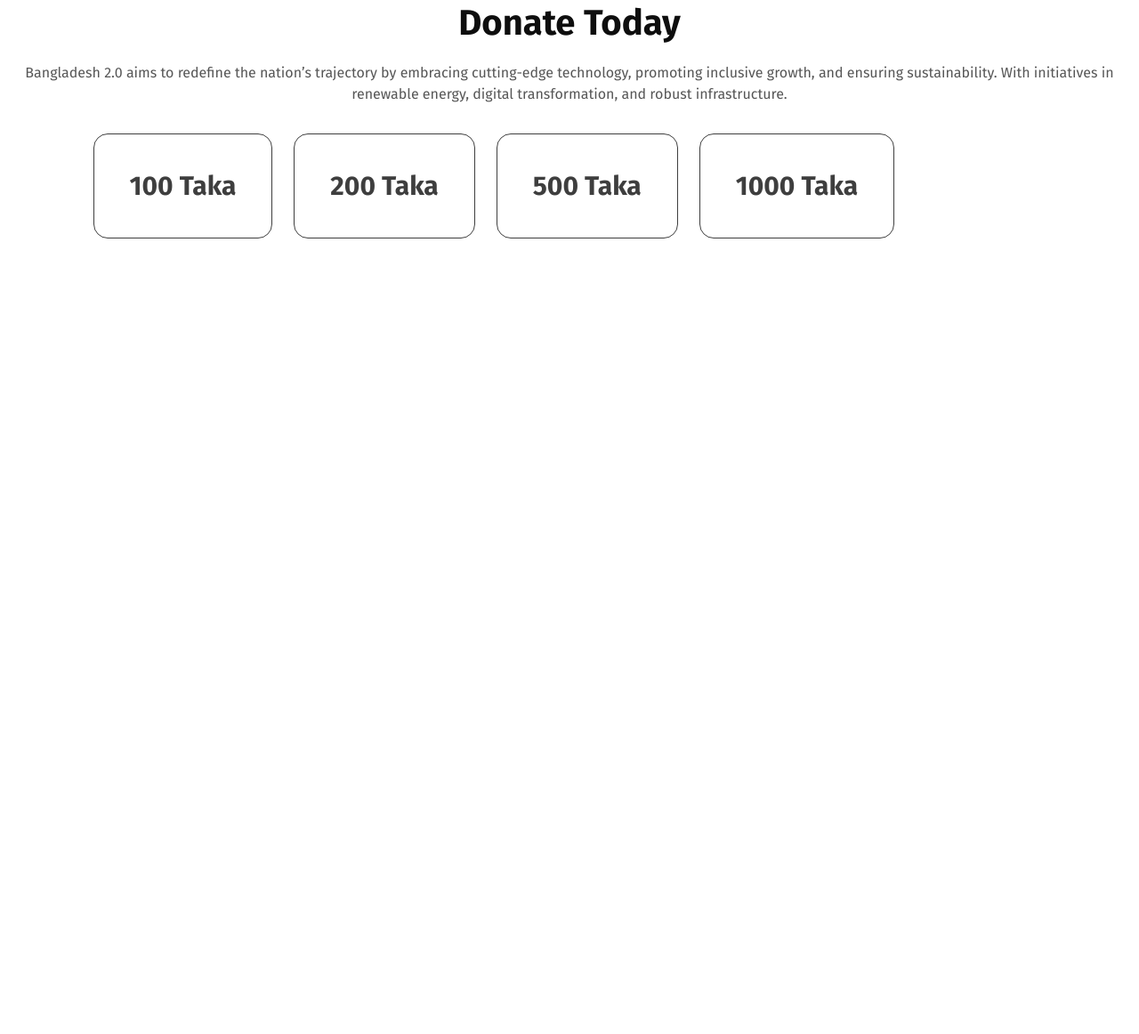
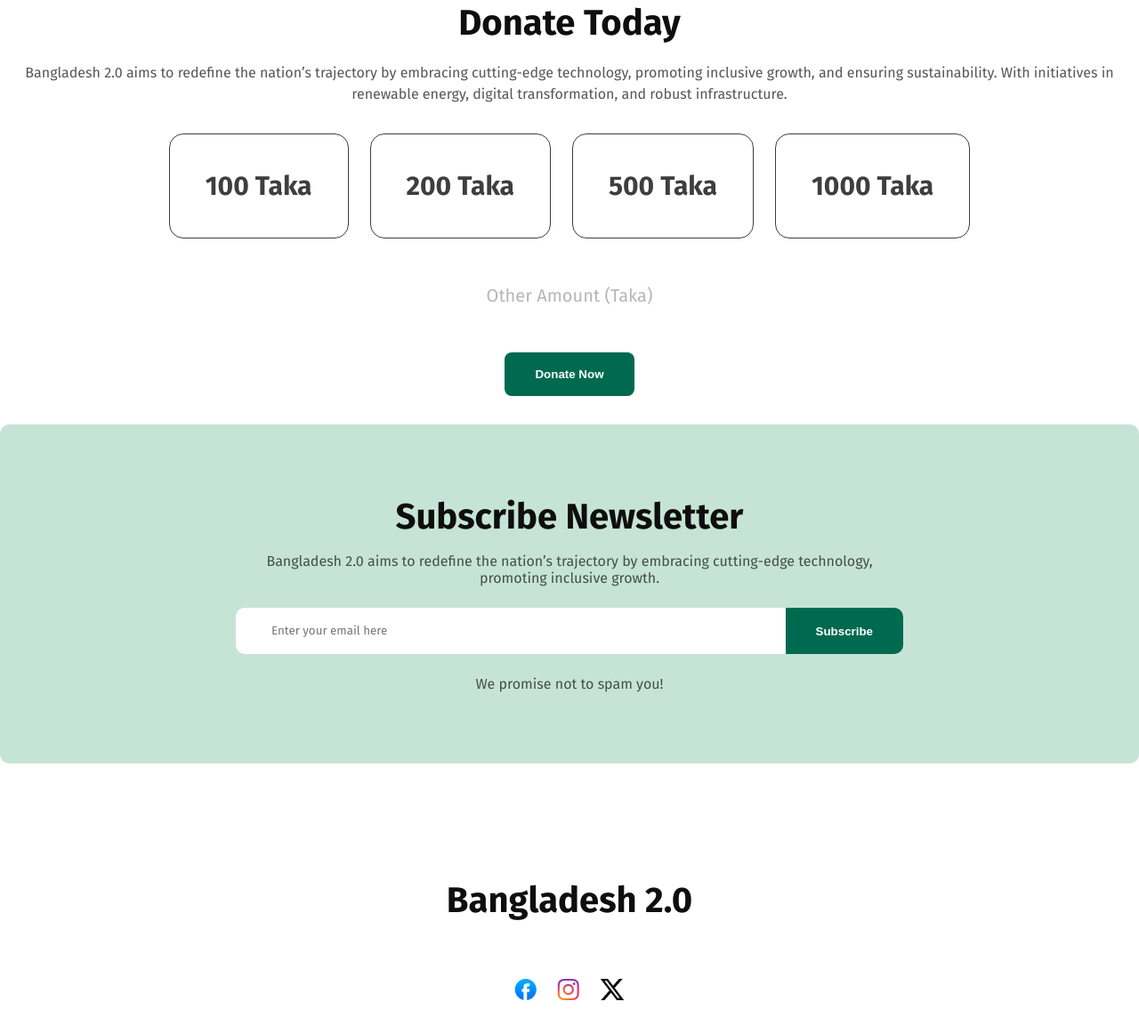
Before and after one commit to naymulislamnay/Assignment-01-B11-for-practice-, a plain HTML site: page index.html in a window 1280 px wide. Shown: the part 3862-5024 px from the top of the page at 89% size. Before the commit the page ends 4162 px from the top, so only its background shows below. Drawn offline with Linux system fonts and the light colour scheme.

Commit message:
subscribe and footer section added

```diff
--- a/index.html
+++ b/index.html
@@ -240,7 +240,8 @@
 
         <section class="donate-today">
             <p class="donate-heading heading-primary">Donate Today</p>
-            <p class="donate-des pillar-title">Bangladesh 2.0 aims to redefine the nation’s trajectory by embracing cutting-edge
+            <p class="donate-des pillar-title">Bangladesh 2.0 aims to redefine the nation’s trajectory by embracing
+                cutting-edge
                 technology, promoting inclusive growth, and ensuring sustainability. With initiatives in renewable
                 energy, digital transformation, and robust infrastructure.</p>
 
@@ -250,10 +251,40 @@
                 <div class="tk-select-option">500 Taka</div>
                 <div class="tk-select-option">1000 Taka</div>
             </div>
+
+            <div class="other-tk-option">
+                Other Amount (Taka)
+            </div>
+        </section>
+        <button class="btn-type-1 donate-button">Donate Now</button>
+
+        <section class="subscription">
+            <div class="heading-primary">
+                Subscribe Newsletter
+            </div>
+            <div class="pillar-title">
+                Bangladesh 2.0 aims to redefine the nation’s trajectory by embracing cutting-edge technology,
+                promoting inclusive growth.
+            </div>
+            <div class="subscription-email">
+                <input class="fira-sans-regular" type="email" name="" id="" placeholder="Enter your email here">
+                <button class="btn-type-1">Subscribe</button>
+            </div>
+
+            <div class="pillar-title">We promise not to spam you!</div>
         </section>
     </main>
-    <footer>
-
+    <footer class="fira-sans-regular">
+        <section class="footer">
+            <div class="heading-primary">
+                Bangladesh 2.0
+            </div>
+            <div class="social-medial-icon">
+                <img src="./assets/facebook.png" alt="">
+                <img src="./assets/instagram.png" alt="">
+                <img src="./assets/x.png" alt="">
+            </div>
+        </section>
     </footer>
 </body>
 
--- a/styles/style.css
+++ b/styles/style.css
@@ -440,6 +440,72 @@ nav{
 .donate-sec-selection{
     display: flex;
     margin: 32px auto;
-    max-width: 1071px;
     gap: 24px;
+    justify-content: center;
 }
+
+
+.other-tk-option{
+    font-size: 20px;
+    color: rgba(14, 14, 14, 0.3);
+    padding: 20px 0;
+    text-align: center;
+}
+
+.donate-button{
+    display: flex;
+    margin: 32px auto;
+}
+
+
+/* subscribe section  */
+.subscription{
+    padding: 80px 265px;
+    background-color: #C6E4D6;
+    border-radius: 10px;
+}
+
+.subscription .heading-primary{
+    text-align: center;
+}
+
+.subscription .pillar-title{
+    text-align: center;
+    margin-top: 16px;
+}
+
+.subscription-email{
+    display: flex;
+    margin: 24px 0;
+}
+
+.subscription-email input{
+    width: 600px;
+    padding: 18px 40px;
+    border: none;
+    border-radius: 10px 0 0 10px;
+}
+
+
+.subscription-email .btn-type-1{
+    border-radius: 0 10px 10px 0;
+}
+
+
+/* footer section style */
+
+footer{
+    margin-top: 80px;
+    padding: 50px 0;
+}
+
+.footer .heading-primary{
+    text-align: center;
+    margin-bottom: 64px;
+}
+
+.social-medial-icon{
+    display: flex;
+    justify-content: center;
+    gap: 23px;
+}
```
